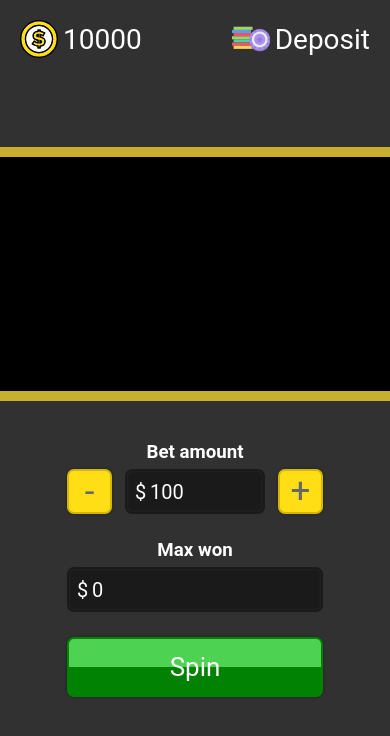
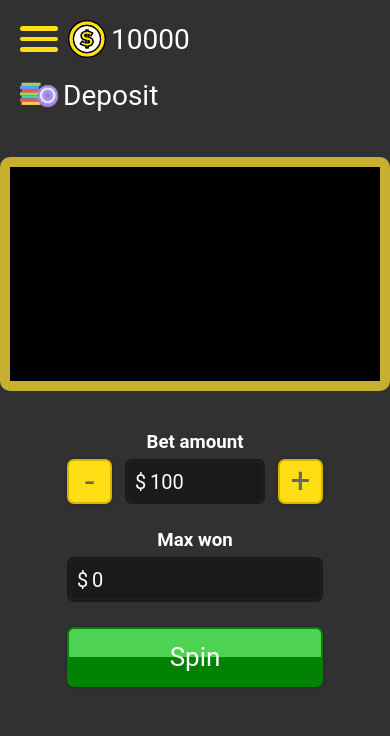
Before and after one commit to tazo-taz/slots, a plain HTML site: page index.html in a window 390 px wide. Drawn offline with Linux system fonts and the light colour scheme.

Commit message:
add responsive & modal

```diff
--- a/index.html
+++ b/index.html
@@ -8,9 +8,16 @@
 <body>
 
   <div class="header">
-    <div class="balance header-item">
-      <img src="images/money.svg" alt="coin" class="coin" />
-      <span></span>
+    <div class="header-left">
+      <div class="menu">
+        <span></span>
+        <span></span>
+        <span></span>
+      </div>
+      <div class="balance header-item">
+        <img src="images/money.svg" alt="coin" class="coin" />
+        <span></span>
+      </div>
     </div>
 
     <div class="header-item deposit">
--- a/js/common.js
+++ b/js/common.js
@@ -8,35 +8,35 @@ const winningSituations = [
     ["apple", "apple", "apple", "ruby", "triple7"],
     ["banana", "bell", "grape", "apple", "ruby"],
     ["apple", "apple", "apple", "ruby", "triple7"],
-    (bet) => bet * 10
+    { onWin: (bet) => bet * 10, winners: ["apple"] }
   ],
   // 3 triple7s in a row - win $20, 3 bells in a row - win $5
   [
     ["triple7", "triple7", "triple7", "grape", "apple"],
     ["bell", "coins", "coins", "coins", "cherry"],
     ["bell", "bell", "bell", "ruby", "cherry"],
-    (bet) => bet * 20 + bet * 5
+    { onWin: (bet) => bet * 20 + bet * 5, winners: ["777", "bell"] }
   ],
   // 3 apples in a row - win $10
   [
     ["grape", "ruby", "grape", "triple7", "strawberry"],
     ["banana", "apple", "apple", "apple", "cherry"],
     ["grape", "banana", "banana", "bell", "bell"],
-    (bet) => bet * 10
+    { onWin: (bet) => bet * 10, winners: ["apple"] }
   ],
   // 3 cherries in a row - win $7
   [
     ["cherry", "cherry", "cherry", "grape", "coins"],
     ["banana", "bell", "grape", "apple", "ruby"],
     ["apple", "banana", "grape", "triple7", "apple"],
-    (bet) => bet * 7
+    { onWin: (bet) => bet * 7, winners: ["cherry"] }
   ],
   // 3 rubies in a row - win $15, 3 bells in a row - win $5
   [
     ["ruby", "ruby", "ruby", "banana", "coins"],
     ["bell", "bell", "bell", "apple", "ruby"],
     ["apple", "grape", "banana", "cherry", "strawberry"],
-    (bet) => bet * 15 + bet * 5
+    { onWin: (bet) => bet * 15 + bet * 5, winners: ["ruby", "bell"] }
   ]
 ];
 
--- a/js/script.js
+++ b/js/script.js
@@ -9,13 +9,18 @@ const maxWon = document.querySelector("#max-won");
   const app = new Application()
 
   const ratio = 5 / 3
-  const initialWidth = 800
+  const initialWidth = 1000
   const width = initialWidth > window.innerWidth ? window.innerWidth : initialWidth
 
   await app.init({
     width: width,
     height: width / ratio,
   })
+
+  if (initialWidth > window.innerWidth) {
+    app.view.style.width = window.innerWidth + 'px';
+    app.view.style.height = window.innerWidth / ratio + 'px';
+  }
 
   document.querySelector("#app").appendChild(app.view)
 
@@ -44,14 +49,18 @@ const maxWon = document.querySelector("#max-won");
     game.deposit()
   })
 
-  game.on('gameEnd', (winning) => {
+  game.on('gameEnd', (meta) => {
     spinBtn.disabled = false
     enableCounter("#bet")
-    if (winning) {
-      const { money } = winning
+    if (meta) {
+      const { money, winners } = meta
       createModal({
         title: "Congratulations!",
-        text: `You won $${money}`,
+        text: `You won $${money} <br />
+        <div class="modal-slot-icons">
+        ${winners.map(winner => `<img src="./images/icons/${winner}.png" alt="${winner}" />`).join('')}
+        </div>
+        `,
       })
     }
   })
--- a/js/slot-machine.js
+++ b/js/slot-machine.js
@@ -5,7 +5,7 @@ class SlotMachine {
   static reelsCount = 5;
   static itemsInReel = 3;
   static rollSpeedDelta = 0.05;
-  static reelMaxSpeed = 4;
+  static reelMaxSpeed = 20;
   static reelCircleCount = 4;
 
   #_balance = +localStorage.getItem('balance') || 10000;
@@ -251,6 +251,7 @@ class SlotMachine {
     for (let index in this.reelsContainer.children) {
       const reel = this.reelsContainer.children[index]
       if (!reel.playing || reel.circle > (SlotMachine.reelCircleCount + +index)) {
+        if (reel.y !== 0) reel.y = 0
         continue
       }
       playingReels++
@@ -265,7 +266,7 @@ class SlotMachine {
       if (reel.speed == reel.max_speed && !reel.isChanged && reel.y <= this.size * SlotMachine.itemsInReel * -1 && reel.y >= this.size * SlotMachine.itemsInReel * -2 && this.reelsContainer.combination) {
         reel.isChanged = true
         let x = +index
-        for (let y = 0; y < this.reelsContainer.combination.filter(a => typeof a !== "function").length; y++) {
+        for (let y = 0; y < this.reelsContainer.combination.filter(Array.isArray).length; y++) {
           const icon = this.reelsContainer.combination[y][x];
           let texture = this.getTextureByName(icon)
           const sprite1 = this.reelsContainer.children[x].children[y]
@@ -284,17 +285,19 @@ class SlotMachine {
         }
       }
     }
+
     if (playingReels === 0 && this.isPlaying) {
       if (!this.reelsContainer.combination) return;
       this.stopPlaying()
       if (this.#winning) {
         let won = 0
-        const func = this.reelsContainer.combination.at(-1)
-        if (typeof func === 'function') {
-          won = func(this.#currentBet)
+        const meta = this.reelsContainer.combination.at(-1)
+        if (meta?.onWin) {
+          won = meta.onWin(this.#currentBet)
         }
         this.#callbacks['gameEnd']?.forEach(cb => cb({
-          money: won
+          money: won,
+          winners: meta?.winners || []
         }))
         if (this.maxWon < won) {
           this.updateMaxWon(won)
@@ -303,8 +306,6 @@ class SlotMachine {
       } else {
         this.#callbacks['gameEnd']?.forEach(cb => cb())
       }
-
-      console.log();
     }
   }
 
--- a/style.css
+++ b/style.css
@@ -231,16 +231,35 @@ input.active {
   font-size: 30px;
 }
 
-/*
-.modal-overlay {
-  position: fixed;
-  top: 0;
-  left: 0;
+.modal-slot-icons {
+  display: flex;
+  gap: 7px;
+}
+
+.modal-slot-icons img {
+  width: 50px;
+}
+
+.header-left {
+  display: flex;
+  gap: 10px;
+}
+
+.menu {
+  height: 38px;
+  aspect-ratio: 1/1;
+  display: flex;
+  flex-direction: column;
+  justify-content: space-evenly;
+  cursor: pointer;
+}
+
+.menu span {
   width: 100%;
-  height: 100%;
-  background: rgba(0, 0, 0, 0.5);
-  z-index: 99;
-} */
+  height: 12%;
+  background-color: var(--primary);
+  border-radius: 3px;
+}
 
 @media (min-width: 630px) {
   .spin {
@@ -261,4 +280,10 @@ input.active {
   .settings {
     gap: 25px;
   }
+
+  .header {
+    flex-direction: column;
+    align-items: baseline;
+    gap: 18px;
+  }
 }
```
